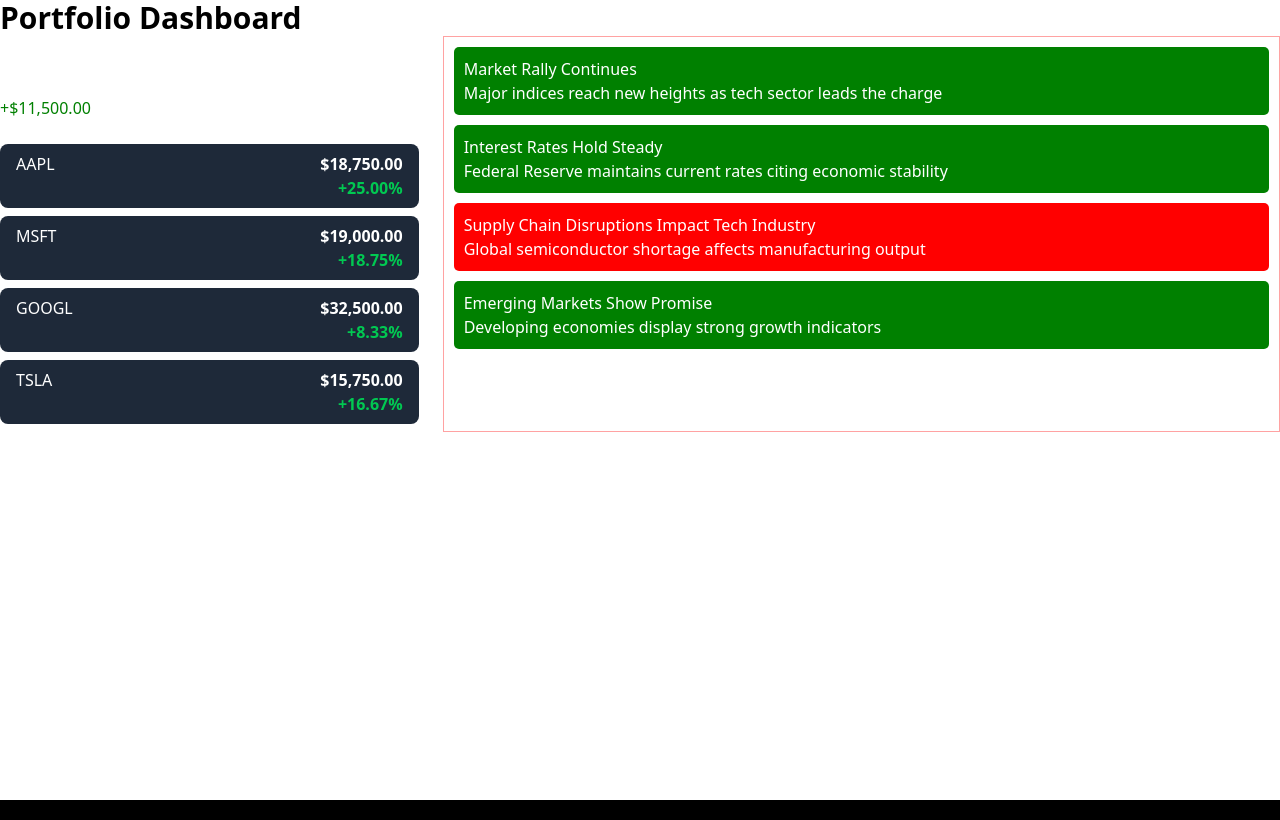
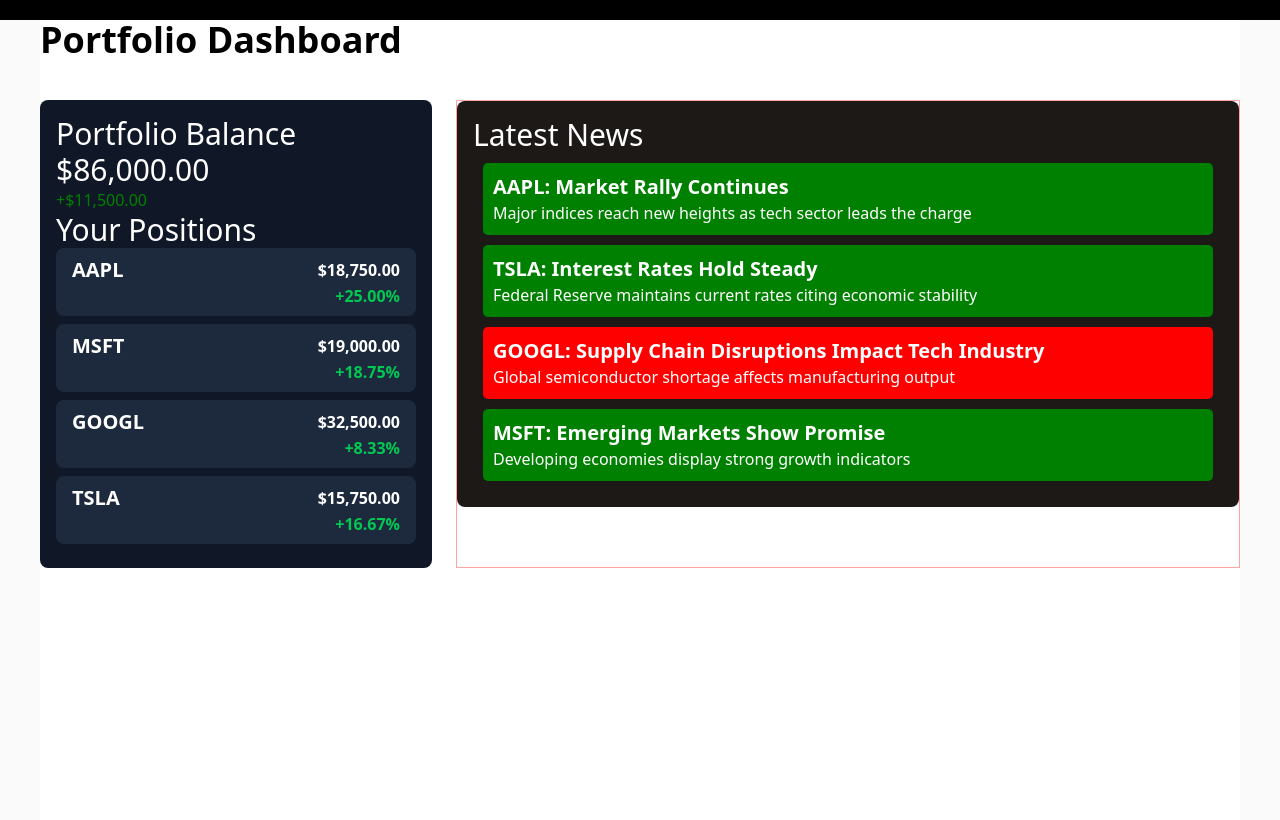
Before and after one commit to coskyler/Chang-e, a Next.js app in the folder frontend/: page /dashboard in a window 1280 px wide. Built offline with nearby package versions, Linux system fonts and the light colour scheme.

Commit message:
Testing out different bg styles

```diff
--- a/frontend/src/app/dashboard/page.js
+++ b/frontend/src/app/dashboard/page.js
@@ -3,9 +3,9 @@
 
 export default function Home() {
   return (
-    <div className="min-h-screen bg-zinc-50 font-sans dark:bg-black">
+    <div className="min-h-screen mt-5 px-10 bg-zinc-50 font-sans dark:bg-black">
       <main className="min-h-screen w-full bg-white dark:bg-black">
-        <h1 className="text-3xl font-semibold text-black dark:text-zinc-50">
+        <h1 className="text-4xl mb-10 font-semibold text-black dark:text-zinc-50">
           Portfolio Dashboard</h1>
           <div className="flex flex-col md:flex-row gap-6 w-full">
             {/* Left column - Position Summary (1/3) */}
--- a/frontend/src/components/MyNews.js
+++ b/frontend/src/components/MyNews.js
@@ -6,24 +6,28 @@
     const newsItems = [
         {
             id: 1,
+            related_ticker: "AAPL",
             title: "Market Rally Continues",
             summary: "Major indices reach new heights as tech sector leads the charge",
             sentiment: "bullish"
         },
         {
             id: 2,
+            related_ticker: "TSLA",
             title: "Interest Rates Hold Steady",
             summary: "Federal Reserve maintains current rates citing economic stability",
             sentiment: "bullish"
         },
         {
             id: 3,
+            related_ticker: "GOOGL",
             title: "Supply Chain Disruptions Impact Tech Industry",
             summary: "Global semiconductor shortage affects manufacturing output",
             sentiment: "bearish"
         },
         {
             id: 4,
+            related_ticker: "MSFT",
             title: "Emerging Markets Show Promise",
             summary: "Developing economies display strong growth indicators",
             sentiment: "bullish"
@@ -31,11 +35,13 @@
     ];
 
     return (
-        <div className="news-container full-width">
+        <div className="news-container full-width bg-stone-900 rounded-lg py-4 px-4">
+            <h1 className='text-3xl'>Latest News</h1>
             {newsItems.map((item) => (
                 <NewsItem
                     key={item.id}
                     title={item.title}
+                    ticker={item.related_ticker}
                     summary={item.summary}
                     sentiment={item.sentiment}
                 />
--- a/frontend/src/components/NewsItem.js
+++ b/frontend/src/components/NewsItem.js
@@ -1,11 +1,11 @@
 import React from 'react';
 
-const NewsItem = ({ title, summary, sentiment }) => {
+const NewsItem = ({ title, ticker, summary, sentiment }) => {
     const backgroundColor = sentiment === 'bearish' ? 'red' : 'green';
 
     return (
         <div style={{ backgroundColor, padding: '10px', margin: '10px', borderRadius: '5px' }}>
-            <h2>{title}</h2>
+            <h2 className="font-bold text-xl">{ticker}: {title}</h2>
             <p>{summary}</p>
         </div>
     );
--- a/frontend/src/components/PositionItem.js
+++ b/frontend/src/components/PositionItem.js
@@ -7,9 +7,9 @@
     const isPositiveChange = priceChange >= 0;
 
     return (
-        <div className="bg-gray-800 py-2 px-4 rounded-lg position-item mb-2" style={{ display: 'flex', flexDirection: 'column', gap: '0px'}}>
+        <div className="bg-slate-800 py-2 px-4 rounded-lg position-item mb-2" style={{ display: 'flex', flexDirection: 'column', gap: '0px'}}>
             <div style={{ display: 'flex', justifyContent: 'space-between', alignItems: 'center' }}>
-                <div className="stock-symbol">{symbol}</div>
+                <div className="stock-symbol text-xl font-bold">{symbol}</div>
                 <div className="position-value">${value.toLocaleString(undefined, { minimumFractionDigits: 2 })}</div>
             </div>
 
--- a/frontend/src/components/PositionList.js
+++ b/frontend/src/components/PositionList.js
@@ -4,7 +4,7 @@
 const PositionList = ({ positions }) => {
     return (
         <div className="position-list">
-            <h2>Your Positions</h2>
+            <h2 className='text-3xl'>Your Positions</h2>
             <div className="position-grid">
                 {positions && positions.map((position) => (
                     <PositionItem
--- a/frontend/src/components/PositionSummary.js
+++ b/frontend/src/components/PositionSummary.js
@@ -42,8 +42,8 @@
     const totalChange = totalValue - totalInvested;
 
     return (
-        <div className="position-summary">
-            <h1>Portfolio Summary</h1>
+        <div className="position-summary bg-gray-900 rounded-lg py-4 px-4">
+            <h1 className='text-3xl'>Portfolio Balance</h1>
             <TotalPosition
                 totalValue={totalValue}
                 totalChange={totalChange}
```
